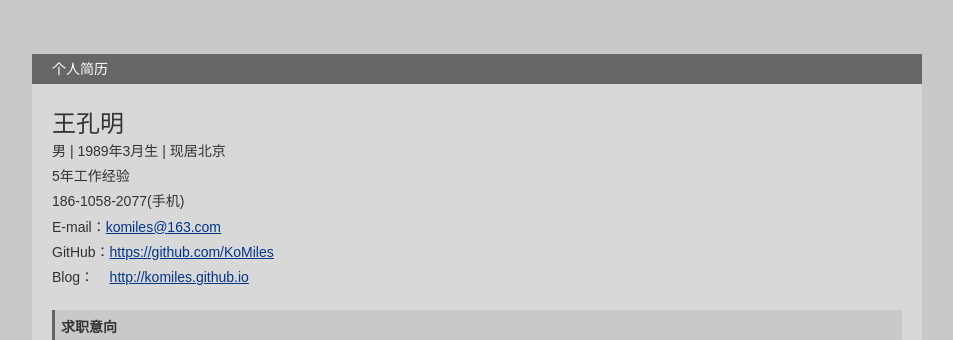
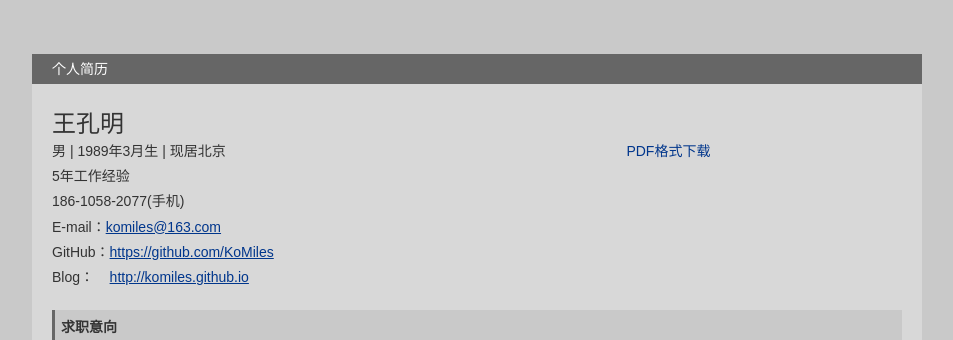
Before and after one commit to KoMiles/resume, a plain HTML site: page html_2016/resume/index.html in a window 1280 px wide. Shown: the top 340 px of the page, without its empty margins (163-1116 px from the left). Drawn offline with Linux system fonts and the light colour scheme.

Commit message:
*update resume

```diff
--- a/html_2016/resume/index.html
+++ b/html_2016/resume/index.html
@@ -15,7 +15,7 @@
 			<dl>
 				<dt class="fl">
 					<div class="name">王孔明</div>
-					<p>男 | 1989年3月生 | 现居北京 <br>
+					<p>男 | 1989年3月生 | 现居北京 &nbsp;&nbsp;&nbsp;&nbsp;&nbsp;&nbsp;&nbsp;&nbsp;&nbsp;&nbsp;&nbsp;&nbsp;&nbsp;&nbsp;&nbsp;&nbsp;&nbsp;&nbsp;&nbsp;&nbsp;&nbsp;&nbsp;&nbsp;&nbsp;&nbsp;&nbsp;&nbsp;&nbsp;&nbsp;&nbsp;&nbsp;&nbsp;&nbsp;&nbsp;&nbsp;&nbsp;&nbsp;&nbsp;&nbsp;&nbsp;&nbsp;&nbsp;&nbsp;&nbsp;&nbsp;&nbsp;&nbsp;&nbsp;&nbsp;&nbsp;&nbsp;&nbsp;&nbsp;&nbsp;&nbsp;&nbsp;&nbsp;&nbsp;&nbsp;&nbsp;&nbsp;&nbsp;&nbsp;&nbsp;&nbsp;&nbsp;&nbsp;&nbsp;&nbsp;&nbsp;&nbsp;&nbsp;&nbsp;&nbsp;&nbsp;&nbsp;&nbsp;&nbsp;&nbsp;&nbsp;&nbsp;&nbsp;&nbsp;&nbsp;&nbsp;&nbsp;&nbsp;&nbsp;&nbsp;&nbsp;&nbsp;&nbsp;&nbsp;&nbsp;&nbsp;&nbsp;&nbsp;&nbsp;&nbsp;&nbsp;&nbsp;&nbsp;<span><a>PDF格式下载</a></span><br>
 						5年工作经验 <br/>
                         186-1058-2077(手机) </br>
 						E-mail：<a href="mailto:komiles@163.com">komiles@163.com</a> <br/>
```
Also changed, not shown: html_2016/markdown/resume.html (deleted), 2 other files.
